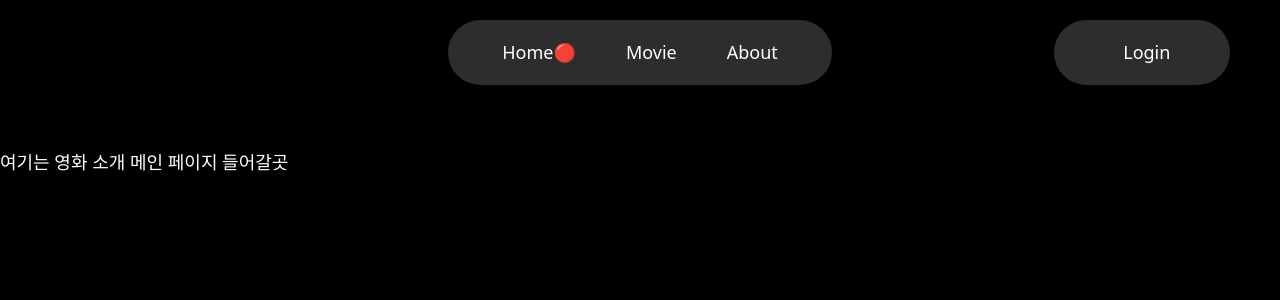
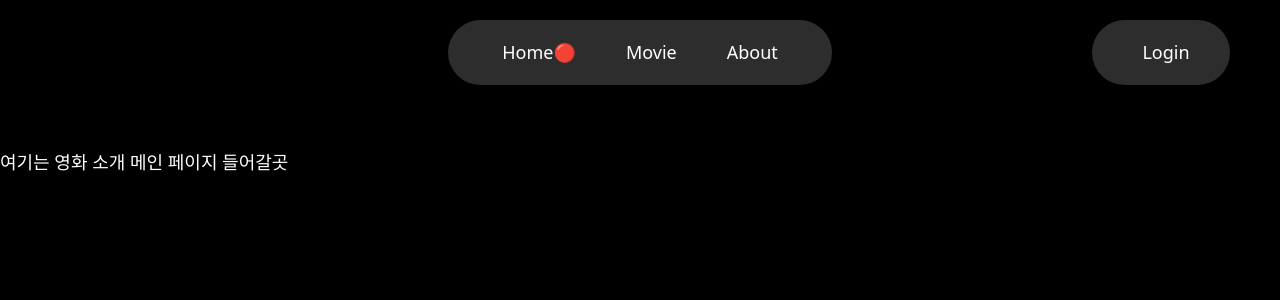
Before and after one commit to jiyong0106/next.js_14_study, a Next.js app: page / in a window 1280 px wide. Shown: the top 300 px of the page. Built offline with nearby package versions, Linux system fonts and the light colour scheme.

Commit message:
design : nav디자인 수정

```diff
--- a/components/module/login-nav/loginNav.module.css
+++ b/components/module/login-nav/loginNav.module.css
@@ -1,8 +1,8 @@
 .secondNav {
   background-color: #2d2d2d;
   position: fixed;
-  width: 13%;
-  margin: 0 ;
+  width: 10%;
+  margin: 0;
   top: 20px;
   right: 50px;
   border-radius: 50px;
@@ -13,11 +13,11 @@
   text-align: center;
 }
 
-.secondNav p{
+.secondNav p {
   cursor: pointer;
 }
-.secondNav span{
-  font-size: 18px;
+.secondNav span {
+  font-size: 15px;
 }
 
 .secondNav p:hover {
@@ -25,12 +25,12 @@
   transform: scale(1.05);
 }
 
-.profile{
+.profile {
   display: flex;
   justify-content: center;
   gap: 10px;
 }
 
-.profile img{
+.profile img {
   cursor: pointer;
 }
```
